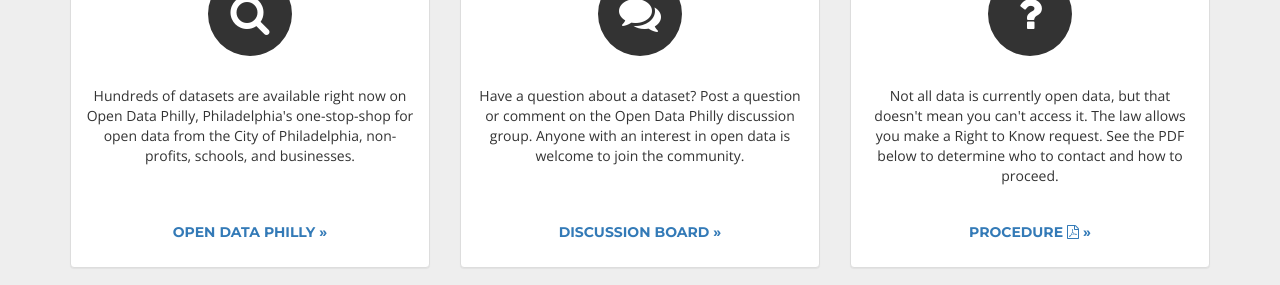
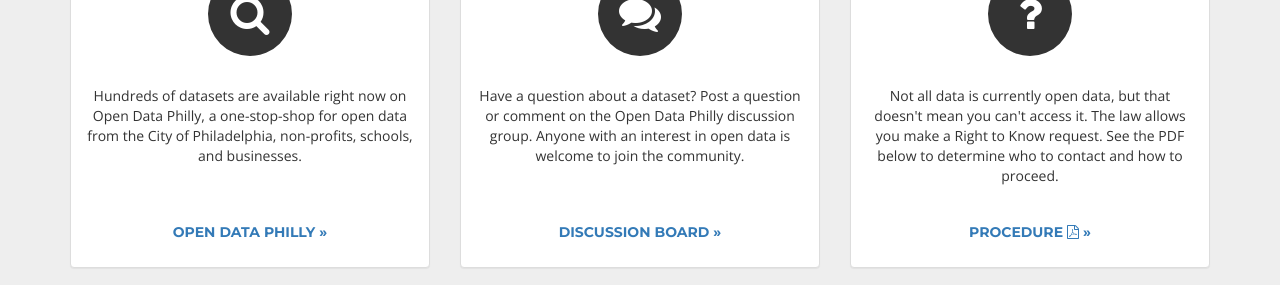
Before and after one commit to CityOfPhiladelphia/slash-data, a Jekyll site: the page built from index.html, in a window 1280 px wide. Shown: the part 823-1108 px from the top of the page. Built offline with Jekyll 4.4.1, drawn with Linux system fonts in a browser that asks for light colours; nearby versions of some CDN libraries.

Commit message:
Philadelphia is implied

```diff
--- a/index.html
+++ b/index.html
@@ -38,7 +38,7 @@
       <div class="panel-body">
         <h2><a href="//opendataphilly.org" target="_blank">BROWSE</a></h2>
         <a href="//opendataphilly.org" target="_blank"><div class="data-action-icon fa fa-search fa-3x"></div></a>
-        <p class="data-action-text">Hundreds of datasets are available right now on Open Data Philly, Philadelphia's one-stop-shop for open data from the City of Philadelphia, non-profits, schools, and businesses.</p>
+        <p class="data-action-text">Hundreds of datasets are available right now on Open Data Philly, a one-stop-shop for open data from the City of Philadelphia, non-profits, schools, and businesses.</p>
         <p><a href="//opendataphilly.org" target="_blank">OPEN DATA PHILLY &raquo;</a></p>
       </div>
     </div>
```
